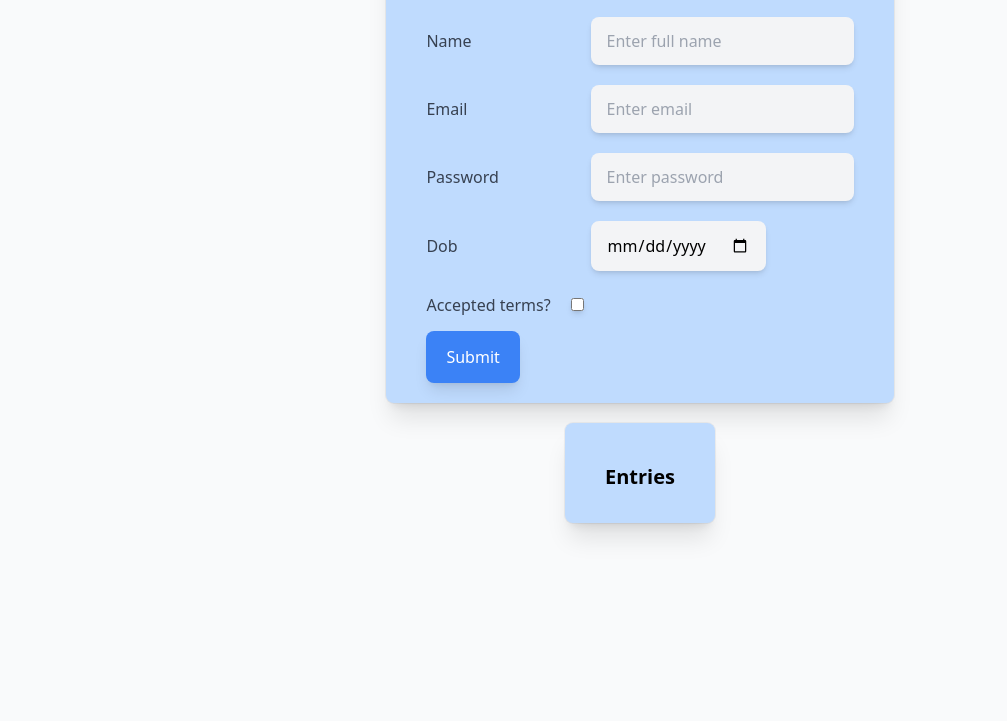
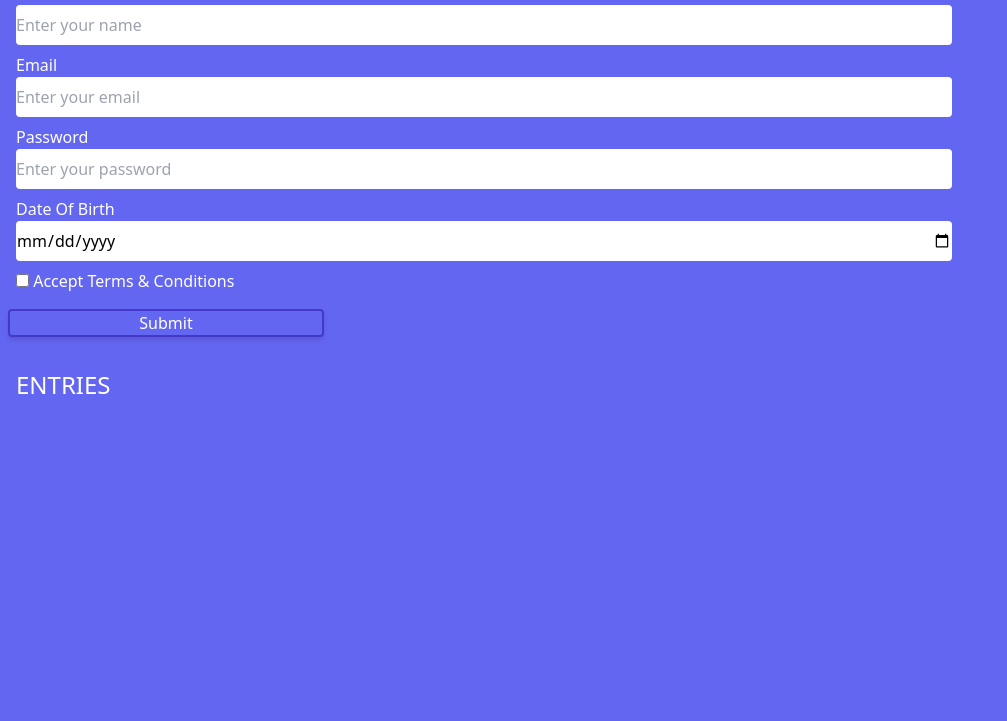
Before and after one commit to Krishh20/Registration-Form, a plain HTML site: page index.html in a window 1280 px wide. Shown: the part 79-800 px from the top of the page, without its empty margins (0-1007 px from the left). Drawn offline with nearby package versions, Linux system fonts and the light colour scheme.

Commit message:
Update index.html

```diff
--- a/index.html
+++ b/index.html
@@ -2,59 +2,53 @@
 <html lang="en">
 <head>
     <meta charset="UTF-8">
-    <meta http-equiv="X-UA-Compatible" content="IE=edge">
     <meta name="viewport" content="width=device-width, initial-scale=1.0">
-    <script src="https://cdn.tailwindcss.com"></script>
-    <title>Registration form</title>
-    <style>
-        input#name:invalid:focus{
-            border:1px solid hsl(0, 8%, 3%)(26, 24, 24);
-        }
-    </style>
+    <link href="https://cdn.jsdelivr.net/npm/tailwindcss@2.2.19/dist/tailwind.min.css" rel="stylesheet">
+    <title>Registration Form</title>
 </head>
-<body>
-    <div class="relative flex min-h-screen flex-col jsutify-center overflow-hidden py-6 bg-gray-50 ">
-        <div class="relative bg-blue-200 px-6 pb-5 shadow-xl ring-1 ring-gray-900/5 sm:mx-auto sm:max-w-lg sm:rounded-lg sm:px-10">
-            <div class="mx-auto max-w-md">
-                <h2 class="text-2xl  text-center font-bold my-5">
-                    Fill your this form
-                </h2>
-                <div class="divide-y  divide-gray-300/50">
-                    <div class="space-y-6 text-base leading-7 text-ray-600">
-                        <form action="" id="user_form">
-                            <label for="name" class="text-md w-40 inline-block font-medium leading-5 text-gray-700">
-
-                                Name
-                            </label>
-                            <input required type="text" id="name" name="name" class="bg-gray-100 inline-block rounded-lg shadow-md py-3 px-4 mb-5 text-base leading-6 placeolder-gray-500" placeholder="Enter full name" required><br/>
-                            <label for="email" class="text-md w-40 inline-block font-medium leading-3 text-gray-700">Email</label>
-                            <input required type="email" id="email" name="email" class="bg-gray-100 inline-block rounded-lg shadow-md py-3 px-4 mb-5 text-base leading-6 placeolder-gray-500" placeholder="Enter email"><br/>
-                            <label for="password" class="text-md w-40 inline-block font-medium leading-5 text-gray-700">
-                                Password
-                            </label>
-                            <input required type="password" id="password" name="password" class="bg-gray-100 inline-block rounded-lg shadow-md py-3 px-4 mb-5 text-base leading-6 placeolder-gray-500" placeholder="Enter password"><br/>
-                            <label for="dob" class="text-md w-40 inline-block font-medium leading-5 text-gray-700" min="18" max="55">
-                                Dob
-                            </label>
-                            <input required type="date" id="dob" name="dob" class="bg-gray-100 inline-block rounded-lg shadow-md py-3 px-4 mb-5 text-base leading-6 placeolder-gray-500" placeholder="dd/mm/yyyy"><br/>
-                        <label for="acceptTerms" class="text-md w-50 inline-block font-medium leading-5 text-gray-700 mr-4">Accepted terms?</label>
-                            <input required type="checkbox" name="acceptTerms" id="acceptTerms" class="bg-gray-100 inline-block shadow-md px-4 py-3 mb-5 text-base leading-6 placeholder-gray-500">
-                        <button type="submit" id="submit" class="w-fit rounded-lg shadow-lg px-5 py-3 bg-blue-500 text-white hover:bg-blue-400 focus:outline-none focus block">Submit</button>
-                        </form>
-
-                    </div>
-
-                </div>
-
+<body class="bg-indigo-500">
+    <form action="" id="registrationForm">
+        <div class="mx-2 my-2">
+            <div class="ml-4 mb-4">
+                <h1 class="text-3xl text-white">REGISTRATION FORM</h1>
             </div>
 
+            <div class="mx-2 my-2">
+                <label for="username" class="text-white">Name</label><br>
+                <input type="text" name="username" class="w-3/4 h-10 rounded" placeholder="Enter your name" id="name" required>
+            </div>
+
+            <div class="mx-2 my-2">
+                <label for="user-email" class="text-white">Email</label><br>
+                <input type="email" name="user-email" class="w-3/4 h-10 rounded" placeholder="Enter your email" id="email" required>
+            </div>
+
+            <div class="mx-2 my-2">
+                <label for="user-password" class="text-white">Password</label><br>
+                <input type="password" name="user-password" id="password" class="w-3/4 h-10 rounded" placeholder="Enter your password" required>
+            </div>
+
+            <div class="mx-2 my-2">
+                <label for="user-dob" class="text-white">Date Of Birth</label><br>
+                <input type="date" name="user-dob" class="w-3/4 h-10 rounded" id="dob" required>
+            </div>
+
+            <div class="mx-2 my-2 mb-4">
+                <input type="checkbox" name="checkbox" id="acceptTerms" class="text-white" required>
+                <label for="checkbox" class="text-white">Accept Terms & Conditions</label>
+            </div>
+
+            <button type="submit" class="border-2 w-1/4 text-white border-indigo-700 shadow-md mb-6 rounded hover:bg-indigo-700">Submit</button>
         </div>
-        <div class="relative bg-blue-200 px-4 mt-5 pt-10 pb-8 shadow-xl ring-1 ring-gray-900/5 sm:mx-auto sm:rounded-lg sm:px-10 ">
-            <div class="mx-auto">
-                <h2 class="text-xl text-center font-bold  leadin-right ">Entries</h2>
-                <div class="divide-y divide-gray-300/50" id="user-entries"></div>
-            </div>
+    </form>
+
+    <div class="">
+        <div class="ml-4 mb-4">
+            <h1 class="text-2xl text-white">ENTRIES</h1>
         </div>
+        <div id="user-entries"></div>
     </div>
-    </body>
+
+    <script src="script.js"></script>
+</body>
 </html>
```
